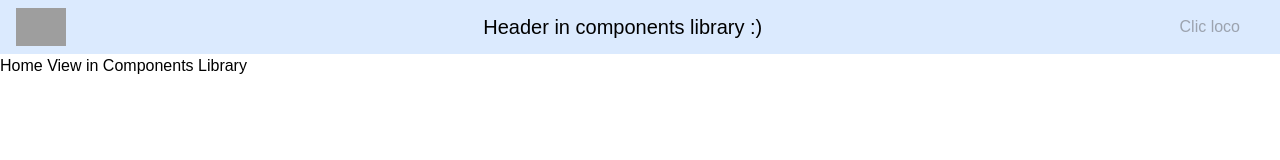
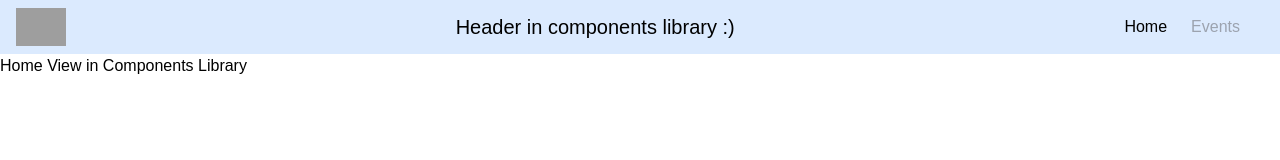
Before and after one commit to dev-mauricioAB/components-library, a React app: page / in a window 1280 px wide. Shown: the top 160 px of the page. Built offline with nearby package versions, Linux system fonts and the light colour scheme; grey boxes are pictures that could not be loaded.

Commit message:
[skip actions] add nav links array

```diff
--- a/src/components/Header.tsx
+++ b/src/components/Header.tsx
@@ -1,12 +1,13 @@
 import React from "react";
 import { Link } from "react-router-dom";
 
-interface HeaderProps {
-  title: string;
-  clickLogo?: () => void;
-}
+import { HeaderProps } from "../models/header-model";
 
-export const Header: React.FC<HeaderProps> = ({ title, clickLogo }) => {
+export const Header: React.FC<HeaderProps> = ({
+  title,
+  clickLogo,
+  actionLinks,
+}) => {
   return (
     <div>
       <header className="px-4 py-2 bg-blue-100 flex justify-between items-center">
@@ -21,15 +22,32 @@ export const Header: React.FC<HeaderProps> = ({ title, clickLogo }) => {
         <section>
           <div className="text-xl">{title} :)</div>
         </section>
+
+        {actionLinks?.length && actionLinks?.length > 0 && (
           <section v-if="navItems">
-          <nav>
-            <ul className="flex">
+            <nav className="flex justify-end">
+              {actionLinks.map(({ label, onClick, enabled }, index) => (
+                <ul className="flex" key={index}>
                   <li className="mr-6">
-                <a className="text-gray-400 cursor-not-allowed">Clic loco</a>
+                    <a
+                      className={`
+                        ${
+                          enabled
+                            ? "text-black cursor-pointer hover:text-gray-700 trasition"
+                            : "text-gray-400 cursor-not-allowed"
+                        }
+
+                      `}
+                      onClick={enabled ? onClick : () => {}}
+                    >
+                      {label}
+                    </a>
                   </li>
                 </ul>
+              ))}
             </nav>
           </section>
+        )}
       </header>
     </div>
   );
--- /dev/null
+++ b/src/models/header-model.ts
@@ -0,0 +1,11 @@
+export interface HeaderProps {
+  title: string;
+  actionLinks?: ActionLinkProps[];
+  clickLogo?: () => void;
+}
+
+interface ActionLinkProps {
+  label: string;
+  enabled: boolean;
+  onClick?: () => any;
+}
--- a/src/views/HomeView.tsx
+++ b/src/views/HomeView.tsx
@@ -1,11 +1,29 @@
 import React from "react";
+
 import { Footer } from "../components/Footer";
 import { Header } from "../components/Header";
 
 export const HomeView: React.FC = () => {
+  const actionLinks = [
+    {
+      label: "Home",
+      enabled: true,
+      onClick: () => {
+        console.log("click home");
+      },
+    },
+    {
+      label: "Events",
+      enabled: false,
+      onClick: () => {
+        console.log("click events");
+      },
+    },
+  ];
+
   return (
     <main>
-      <Header title="Header in components library" />
+      <Header title="Header in components library" actionLinks={actionLinks} />
 
       <section>
         <h1>Home View in Components Library</h1>
```
Lines whose indentation alone changed are shown as unchanged.
